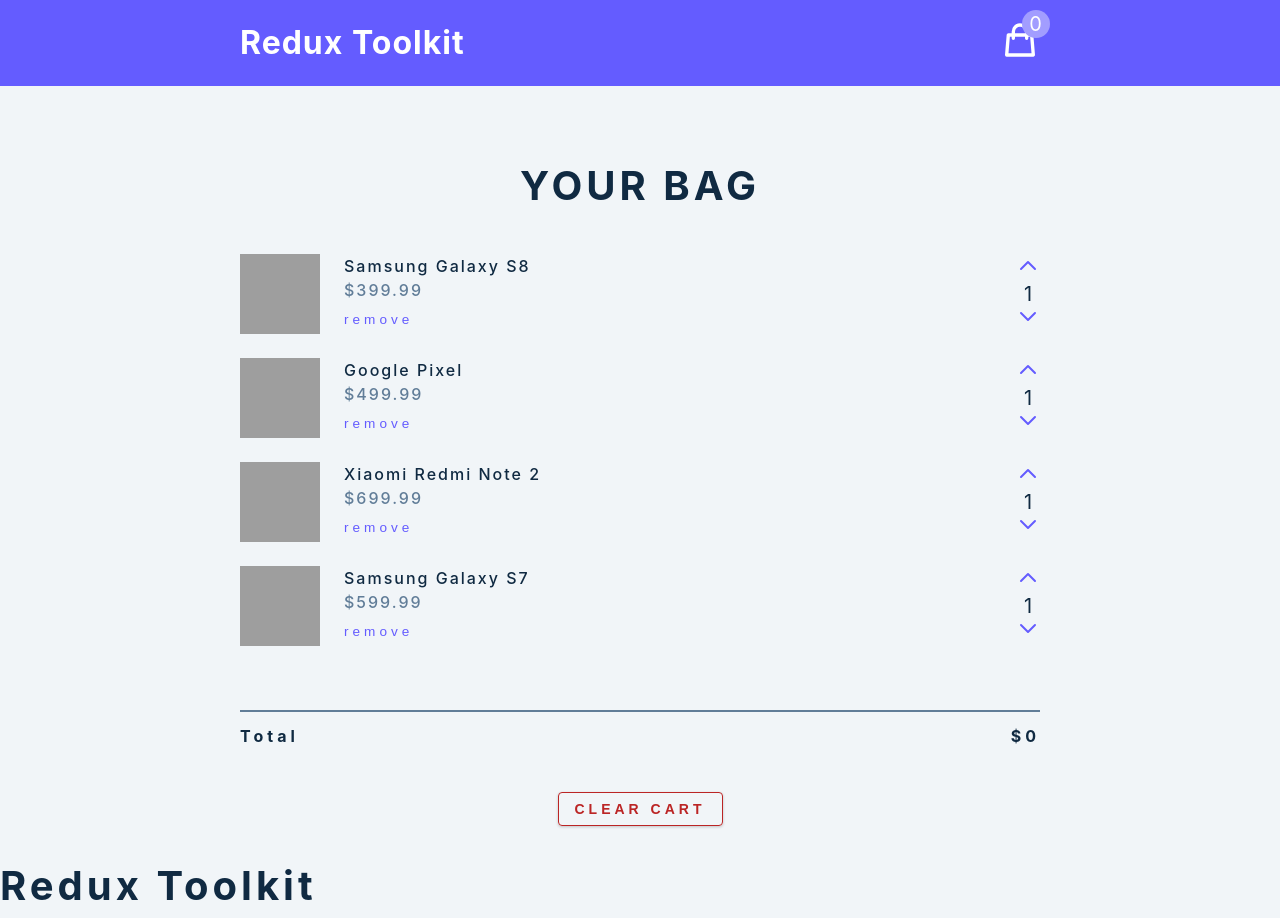
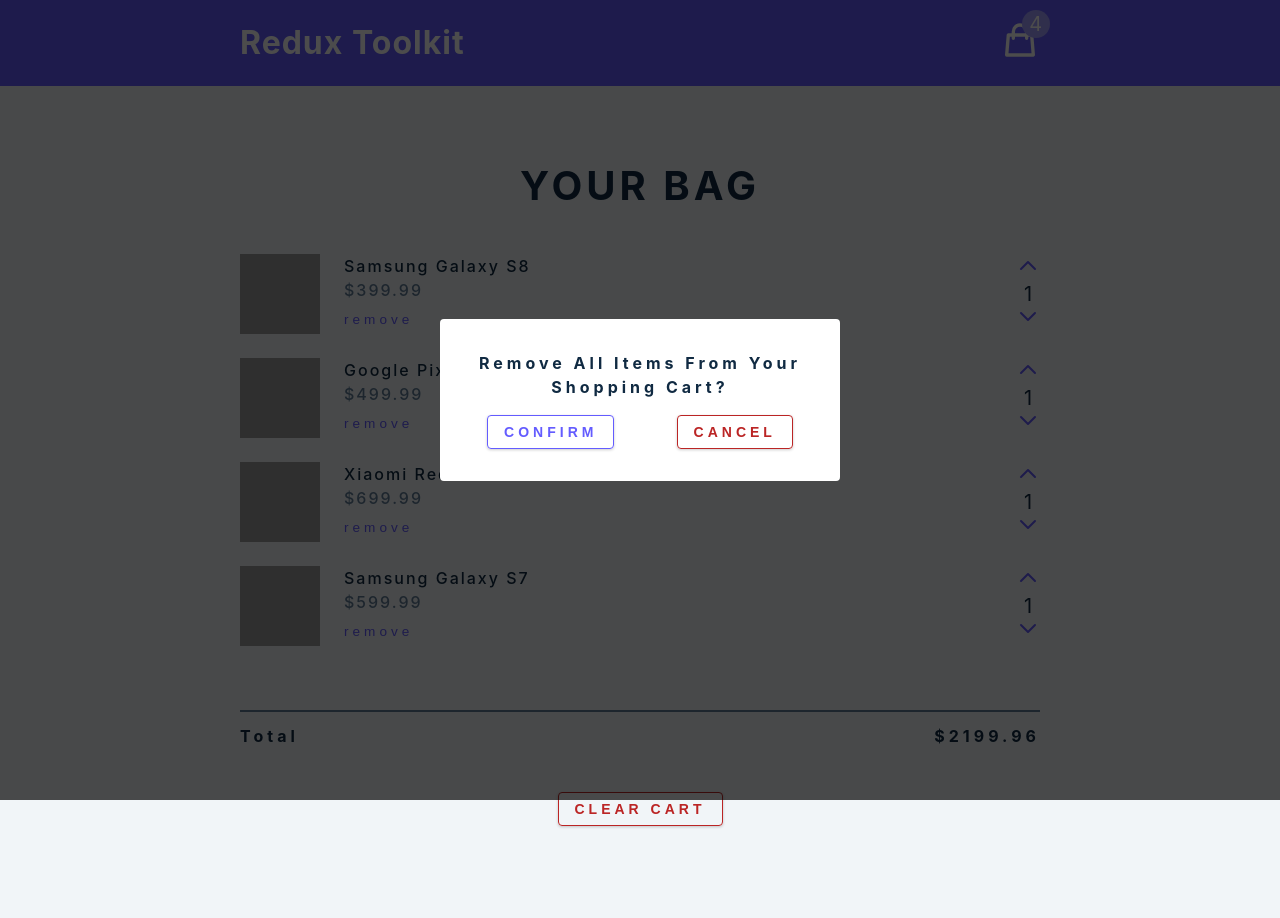
Before and after one commit to burcineren/redux-basket, a React (Create React App) app: page / in a window 1280 px wide. After the commit the page ends 866 px from the top, so only its background shows below. Built offline with nearby package versions, Linux system fonts and the light colour scheme; grey boxes are pictures that could not be loaded.

Commit message:
fix: modal

```diff
--- a/src/App.js
+++ b/src/App.js
@@ -1,13 +1,22 @@
+import { useEffect } from "react";
 import CartContainer from "./components/CartContainer";
 import Navbar from "./components/Navbar";
+import { useDispatch, useSelector } from "react-redux";
+import { calculateTotals } from "./features/card/cardSlice";
+import Modal from "./components/Modal";
 
 function App() {
+  const { cartItems } = useSelector((state) => state);
+  const dispatch = useDispatch();
+  useEffect(() => {
+    dispatch(calculateTotals());
+  }, [cartItems]);
   return (
-    <>
+    <main>
+      <Modal />
       <Navbar />
       <CartContainer />
-      <h2>Redux Toolkit</h2>
-    </>
+    </main>
   );
 }
 export default App;
--- a/src/components/CartItem.js
+++ b/src/components/CartItem.js
@@ -1,13 +1,10 @@
 import React from "react";
 import { ChevronDown, ChevronUp } from "../icons";
 import { useDispatch } from "react-redux";
-import { removeItem } from "../features/card/cardSlice";
+import { decrease, increase, removeItem } from "../features/card/cardSlice";
 const CartItem = ({ id, title, price, img, amount }) => {
   const dispatch = useDispatch();
-  const handleRemoveItem = () => {
-    // dispatch removeItem action
-    dispatch(removeItem());
-  };
+
   return (
     <article className="cart-item">
       <img src={img} alt={title} />
@@ -15,19 +12,36 @@ const CartItem = ({ id, title, price, img, amount }) => {
         <h4>{title}</h4>
         <h4 className="item-price">${price}</h4>
         {/* remove button */}
-        <button className="remove-btn" onClick={handleRemoveItem}>
+        <button
+          className="remove-btn"
+          onClick={() => {
+            dispatch(removeItem(id));
+          }}
+        >
           remove
         </button>
       </div>
       <div>
         {/* increase amount */}
-        <button className="amount-btn">
+        <button
+          className="amount-btn"
+          onClick={() => {
+            dispatch(increase({ id }));
+          }}
+        >
           <ChevronUp />
         </button>
-        {/* amount */}
         <p className="amount">{amount}</p>
-        {/* decrease amount */}
-        <button className="amount-btn">
+        <button
+          className="amount-btn"
+          onClick={() => {
+            if (amount === 1) {
+              dispatch(removeItem(id));
+              return;
+            }
+            dispatch(decrease({ id }));
+          }}
+        >
           <ChevronDown />
         </button>
       </div>
--- /dev/null
+++ b/src/components/Modal.js
@@ -0,0 +1,20 @@
+import React from "react";
+
+const Modal = () => {
+  return (
+    <aside className="modal-container">
+      <div className="modal">
+        <h4>Remove all items from your shopping cart?</h4>
+        <div className="btn-container">
+          <button type="button" className="btn confirm-btn">
+            confirm
+          </button>
+          <button type="button" className="btn clear-btn">
+            cancel
+          </button>
+        </div>
+      </div>
+    </aside>
+  );
+};
+export default Modal;
--- a/src/features/card/cardSlice.js
+++ b/src/features/card/cardSlice.js
@@ -16,9 +16,35 @@ const cardSlice = createSlice({
     },
     removeItem: (state, action) => {
       const itemId = action.payload;
-      state.cartItems = cartItems.filter((item) => item.id !== itemId);
+      console.log(state.cartItems);
+      state.cartItems = state.cartItems.filter((item) => item.id !== itemId);
+    },
+    increase: (state, { payload }) => {
+      const cartItem = state.cartItems.find((item) => item.id === payload.id);
+      cartItem.amount = payload.amount + 1;
+    },
+    decrease: (state, { payload }) => {
+      console.log("payload::", payload);
+      const cartItem = state.cartItems.find((item) => item.id === payload.id);
+      cartItem.amount = payload.amount - 1;
+    },
+    calculateTotals: (state) => {
+      let amount = 0;
+      let total = 0;
+
+      state.cartItems.forEach((item) => {
+        const itemAmount = Number(item.amount) || 0;
+        const itemPrice = Number(item.price) || 0;
+
+        amount += itemAmount;
+        total += itemAmount * itemPrice;
+      });
+
+      state.amount = amount;
+      state.total = total;
     },
   },
 });
-export const { clearCart, removeItem } = cardSlice.actions;
+export const { clearCart, removeItem, increase, decrease, calculateTotals } =
+  cardSlice.actions;
 export default cardSlice.reducer;
```
